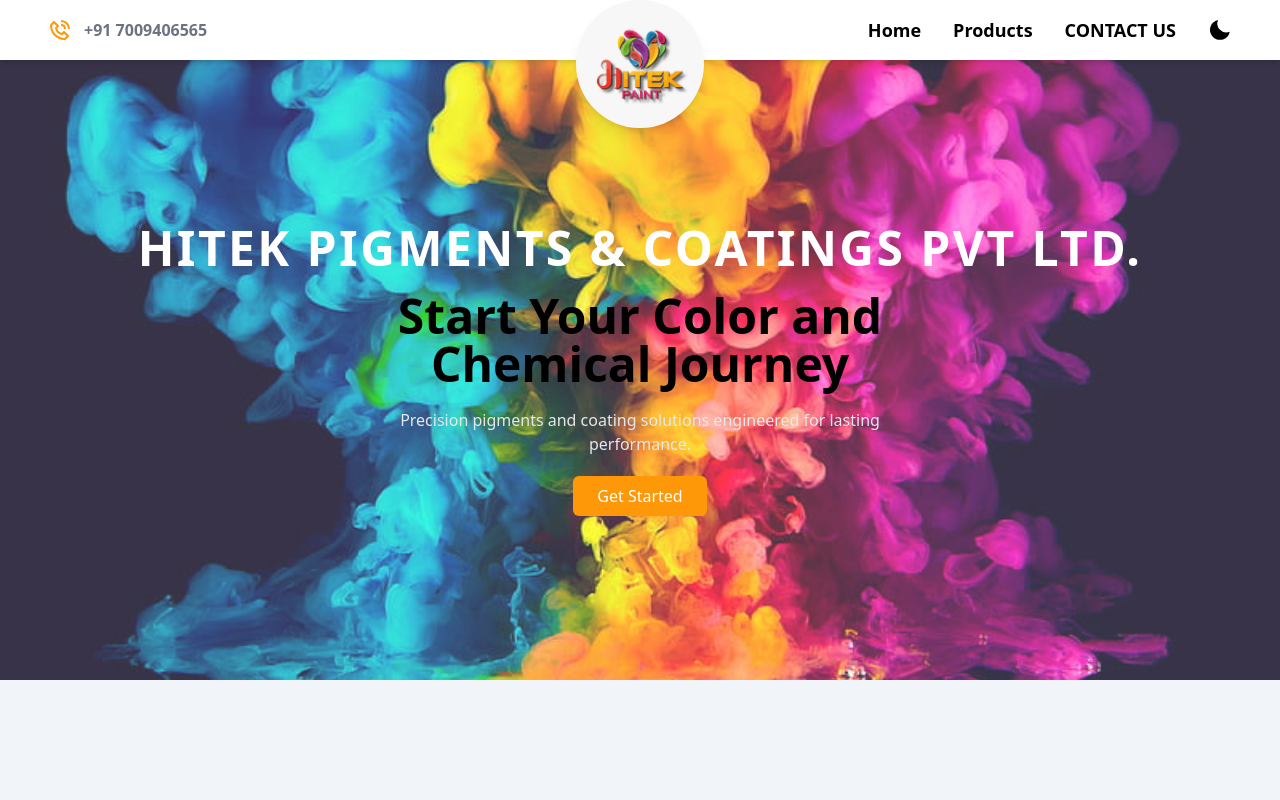
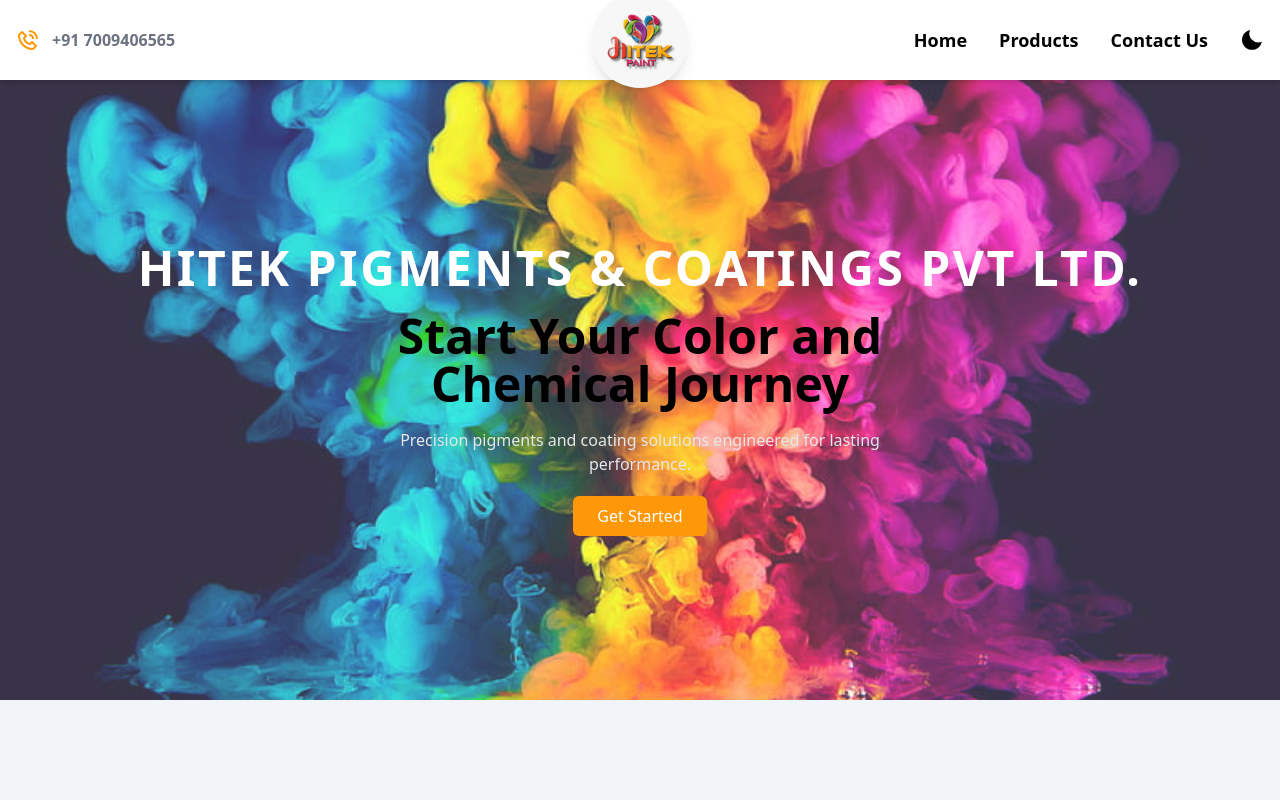
Before and after one commit to Chetangoyal1007/HitekPigment, a React (Vite) app in the folder hitek pigment/: page / in a window 1280 px wide. Shown: the top 800 px of the page. Built offline with nearby package versions, Linux system fonts and the light colour scheme.

Commit message:
Refactor Navbar component: update routes to lowercase, enhance structure, and improve mobile responsiveness

```diff
--- a/hitek pigment/src/components/Navbar/Navbar.jsx
+++ b/hitek pigment/src/components/Navbar/Navbar.jsx
@@ -1,10 +1,13 @@
 import React, { useState } from "react";
 import { HiMenuAlt3, HiMenuAlt1 } from "react-icons/hi";
+import { BiPhoneCall } from "react-icons/bi";
+import { Link } from "react-router-dom";
+
 import ResponsiveMenu from "./ResponsiveMenu";
+import DarkMode from "./DarkMode";
 import Logo from "../../assets/logo1.jpg";
-import DarkMode from "./DarkMode";
-import { BiPhoneCall } from "react-icons/bi";
 
+// ✅ Corrected routes (lowercase)
 export const Navlinks = [
   {
     id: 1,
@@ -14,80 +17,82 @@ export const Navlinks = [
   {
     id: 2,
     name: "Products",
-    link: "/Products",
+    link: "/products",
   },
   {
     id: 3,
-  name: "CONTACT US",
+    name: "Contact Us",
     link: "/contact",
-}
+  },
+];
 
-];
 const Navbar = () => {
   const [showMenu, setShowMenu] = useState(false);
 
-  const toggleMenu = () => {
-    setShowMenu(!showMenu);
-  };
+  const toggleMenu = () => setShowMenu(!showMenu);
+
   return (
-    <div
-      className="relative z-10 shadow-md w-full dark:bg-black dark:text-white duration-300
-    "
-    >
-      <div className="container">
-        <div className="flex justify-between items-center">
-          <div className="sm:flex items-center gap-3 hidden font-semibold text-gray-500 dark:text-gray-400 group">
-            <BiPhoneCall className="text-primary text-2xl animate-pulse group-hover:scale-105 duration-200" />{" "}
+    <header className="relative z-50 shadow-md w-full dark:bg-black dark:text-white duration-300">
+      <div className="container mx-auto px-4">
+        <div className="flex justify-between items-center h-20">
+
+          {/* Left: Phone */}
+          <div className="hidden sm:flex items-center gap-3 font-semibold text-gray-500 dark:text-gray-400">
+            <BiPhoneCall className="text-primary text-2xl animate-pulse" />
             +91 7009406565
           </div>
-          <div>
+
+          {/* Center: Logo */}
+          <div className="absolute left-1/2 -translate-x-1/2">
+            <Link to="/">
               <img
                 src={Logo}
                 alt="Hitek Pigments Logo"
-    className="w-20 h-20 sm:w-28 sm:h-28 md:w-32 md:h-32
-               absolute top-0 left-0 sm:left-1/2 sm:-translate-x-1/2
-               m-2 sm:m-0 rounded-full object-cover shadow-lg"
+                className="w-20 h-20 sm:w-24 sm:h-24 rounded-full object-cover shadow-lg"
               />
+            </Link>
           </div>
 
+          {/* Desktop Nav */}
           <nav className="hidden md:block">
             <ul className="flex items-center gap-8">
               {Navlinks.map(({ id, name, link }) => (
-                <li key={id} className="py-4">
-                  <a
-                    href={link}
-                    className="inline-block text-lg font-semibold  hover:text-primary duration-300  "
+                <li key={id}>
+                  <Link
+                    to={link}
+                    className="text-lg font-semibold hover:text-primary transition duration-300"
                   >
                     {name}
-                  </a>
+                  </Link>
                 </li>
               ))}
-              {/* DarkMode feature implement */}
               <DarkMode />
             </ul>
           </nav>
-          {/* Mobile view  */}
-          <div className="flex items-center gap-4 md:hidden py-4">
+
+          {/* Mobile Nav */}
+          <div className="flex items-center gap-4 md:hidden">
             <DarkMode />
-            {/* Mobile Hamburger icon */}
             {showMenu ? (
               <HiMenuAlt1
+                size={30}
                 onClick={toggleMenu}
-                className=" cursor-pointer transition-all"
-                size={30}
+                className="cursor-pointer"
               />
             ) : (
               <HiMenuAlt3
+                size={30}
                 onClick={toggleMenu}
-                className="cursor-pointer transition-all"
-                size={30}
+                className="cursor-pointer"
               />
             )}
           </div>
         </div>
       </div>
-      <ResponsiveMenu showMenu={showMenu} />
-    </div>
+
+      {/* Mobile Menu */}
+      <ResponsiveMenu showMenu={showMenu} setShowMenu={setShowMenu} />
+    </header>
   );
 };
 
```
Lines whose indentation alone changed are shown as unchanged.
